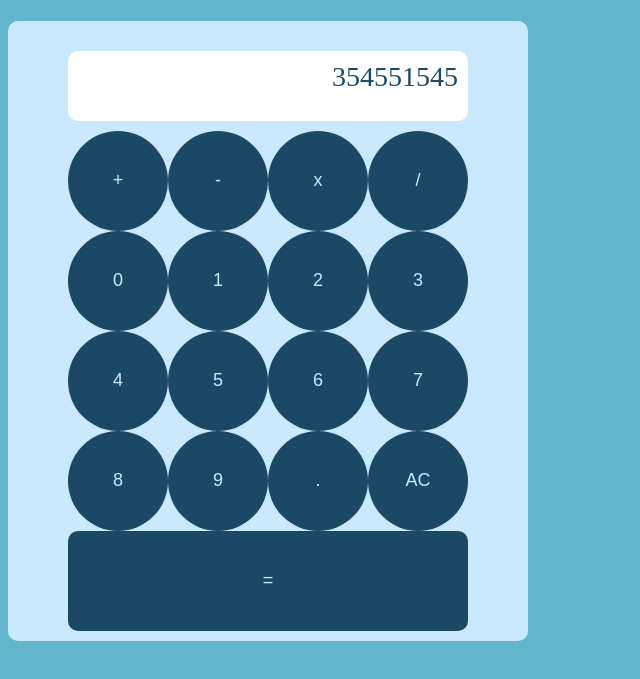
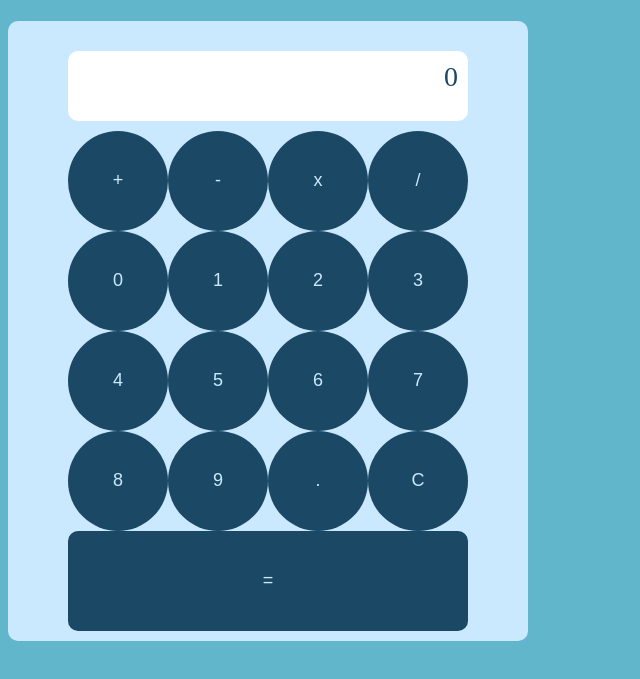
Before and after one commit to IamLAM/jCalculator, a plain HTML site: page index.html in a window 1280 px wide. Shown: the part 59-738 px from the top of the page, without its empty margins (0-640 px from the left). Drawn offline with nearby package versions, Linux system fonts and the light colour scheme.

Commit message:
some tags changed

```diff
--- a/index.html
+++ b/index.html
@@ -17,7 +17,7 @@
     <h1><i class="fas fa-calculator"></i>jCalculator</h1>
 
     <div id="calculator">
-        <div id="display">354551545</div>
+        <div id="display">0</div>
 
         <button class="buttons" id="add" value="+">+</button>
         <button class="buttons" id="subtract" value="-">-</button>
@@ -34,7 +34,7 @@
         <button class="buttons" id="eight" value="8">8</button>
         <button class="buttons" id="nine" value="9">9</button>
         <button class="buttons" id="decimal" value=".">.</button>
-        <button class="buttons" id="clear" value="AC">AC</button>
+        <button class="buttons" id="clear" value="C">C</button>
         <button class="buttons" id="equals" value="=">=</button>
 
 
```
